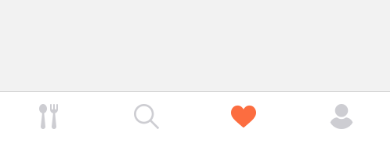
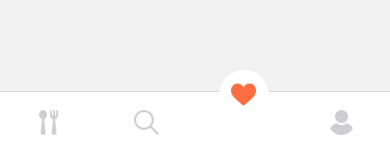
Before and after one commit to dotienanh77/FoodDeliveryApp, a React Native app: screen /Like in a window 390 px wide. Shown: the part 704-854 px from the top of the page. Built offline with nearby package versions, Linux system fonts and the light colour scheme.

Commit message:
custom botton tabbar

```diff
--- a/navigation/Tabs.js
+++ b/navigation/Tabs.js
@@ -5,16 +5,91 @@
   createBottomTabNavigator,
   BottomTabBar,
 } from '@react-navigation/bottom-tabs';
+import Svg, {Path} from 'react-native-svg';
+import {isIphoneX} from 'react-native-iphone-x-helper';
 import {Home} from '../screens';
 import {COLORS, icons} from '../constants';
 
 const Tab = createBottomTabNavigator();
+const TabBarCustomButton = ({accessibilityState, children, onPress}) => {
+  let isSelected = accessibilityState.selected;
+
+  if (isSelected) {
+    return (
+      <View style={{flex: 1, alignItems: 'center'}}>
+        <View style={{flexDirection: 'row', position: 'absolute', top: 0}}>
+          <View style={{flex: 1, backgroundColor: COLORS.white}} />
+          <Svg width={75} height={61} viewBox="0 0 75 61">
+            <Path
+              d="M75.2 0v61H0V0c4.1 0 7.4 3.1 7.9 7.1C10 21.7 22.5 33 37.7 33c15.2 0 27.7-11.3 29.7-25.9.5-4 3.9-7.1 7.9-7.1h-.1z"
+              fill={COLORS.white}
+            />
+          </Svg>
+          <View style={{flex: 1, backgroundColor: COLORS.white}} />
+        </View>
+        <TouchableOpacity
+          style={{
+            top: -22.5,
+            justifyContent: 'center',
+            alignItems: 'center',
+            width: 50,
+            height: 50,
+            borderRadius: 25,
+            backgroundColor: COLORS.white,
+          }}
+          onPress={onPress}>
+          {children}
+        </TouchableOpacity>
+      </View>
+    );
+  } else {
+    return (
+      <TouchableOpacity
+        style={{
+          flex: 1,
+          height: 60,
+          backgroundColor: COLORS.white,
+        }}
+        activeOpacity={1}
+        onPress={onPress}>
+        {children}
+      </TouchableOpacity>
+    );
+  }
+};
+const CustomTabBar = props => {
+  if (isIphoneX()) {
+    return (
+      <View>
+        <View
+          style={{
+            position: 'absolute',
+            bottom: 0,
+            left: 0,
+            right: 0,
+            height: 30,
+            backgroundColor: COLORS.white,
+          }}
+        />
+        <BottomTabBar {...props.props} />
+      </View>
+    );
+  } else {
+    return <BottomTabBar {...props.props} />;
+  }
+};
 const Tabs = () => {
   return (
     <Tab.Navigator
       tabBarOptions={{
         showLabel: false,
-      }}>
+        style: {
+          borderTopWidth: 0,
+          backgroundColor: 'transparent',
+          elevation: 0, // for android
+        },
+      }}
+      tabBar={props => <CustomTabBar props={props} />}>
       <Tab.Screen
         name="Home"
         component={Home}
@@ -30,6 +105,7 @@
               }}
             />
           ),
+          tabBarButton: props => <TabBarCustomButton {...props} />,
         }}
       />
       <Tab.Screen
@@ -47,6 +123,7 @@
               }}
             />
           ),
+          tabBarButton: props => <TabBarCustomButton {...props} />,
         }}
       />
       <Tab.Screen
@@ -64,6 +141,7 @@
               }}
             />
           ),
+          tabBarButton: props => <TabBarCustomButton {...props} />,
         }}
       />
       <Tab.Screen
@@ -81,6 +159,7 @@
               }}
             />
           ),
+          tabBarButton: props => <TabBarCustomButton {...props} />,
         }}
       />
     </Tab.Navigator>
--- a/package.json
+++ b/package.json
@@ -17,9 +17,11 @@
     "react": "17.0.1",
     "react-native": "0.64.2",
     "react-native-gesture-handler": "^1.10.3",
+    "react-native-iphone-x-helper": "^1.3.1",
     "react-native-reanimated": "^2.2.0",
     "react-native-safe-area-context": "^3.3.0",
-    "react-native-screens": "^3.5.0"
+    "react-native-screens": "^3.5.0",
+    "react-native-svg": "^12.1.1"
   },
   "devDependencies": {
     "@babel/core": "^7.14.8",
```
Also changed, not shown: 2 other files (tests, documents, lock files or other folders).
